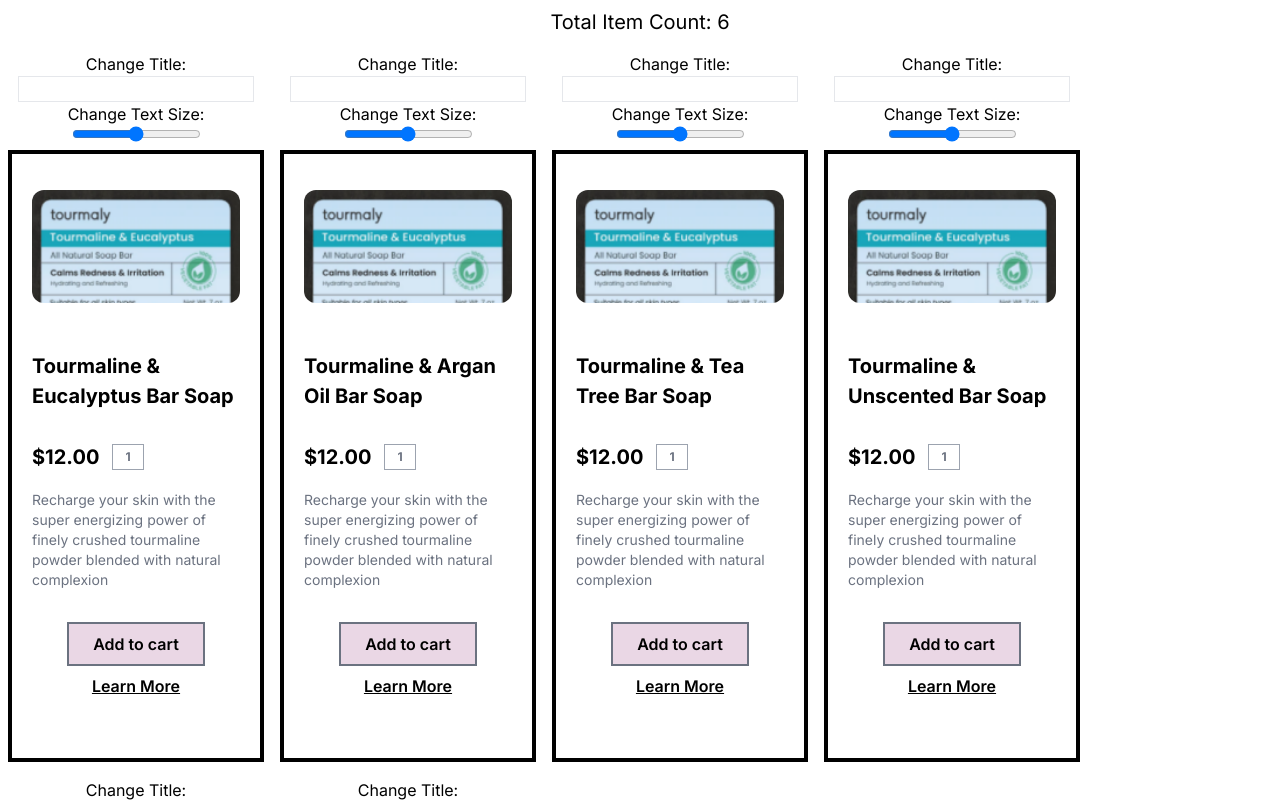
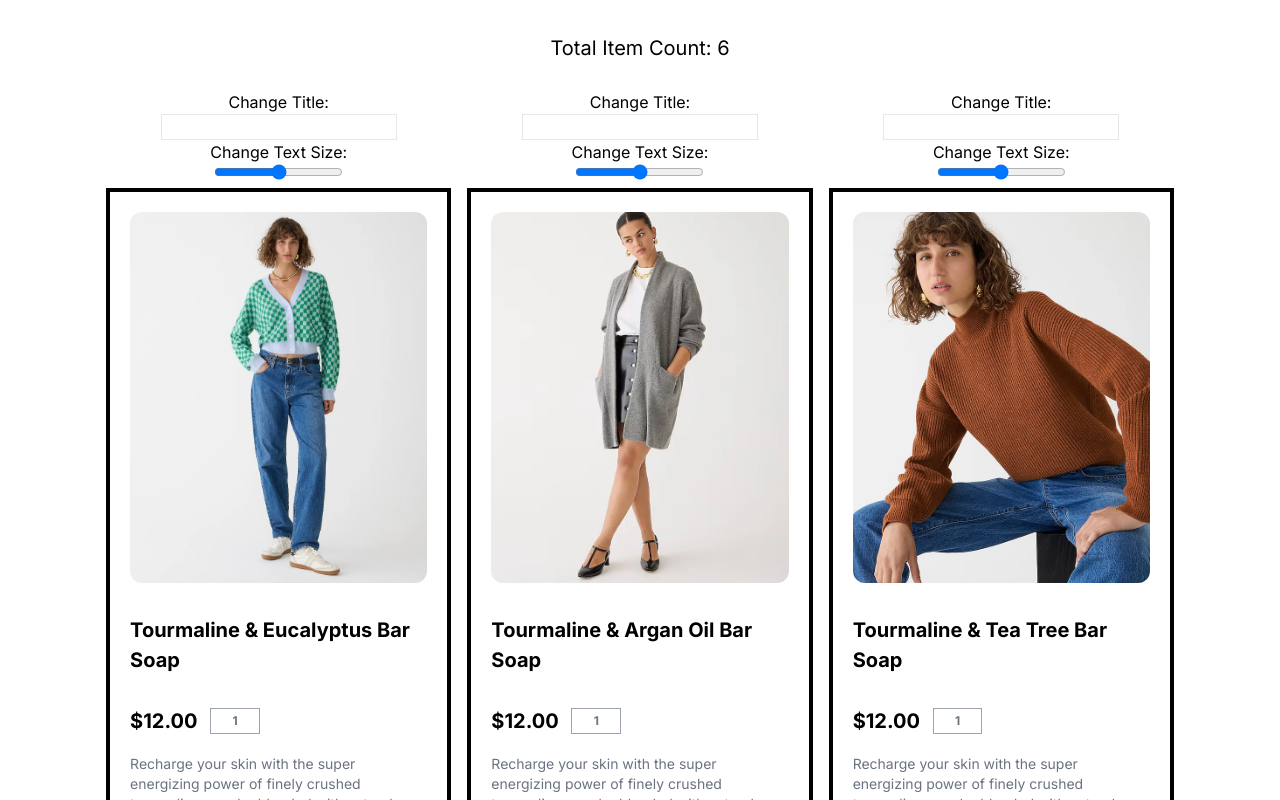
Before and after one commit to gersiomarsiento/dango, a Next.js app: page / in a window 1280 px wide. Shown: the top 800 px of the page. Built offline with nearby package versions, Linux system fonts and the light colour scheme.

Commit message:
Modificada responsiveness de elementos

```diff
--- a/src/app/Cards.jsx
+++ b/src/app/Cards.jsx
@@ -1,7 +1,7 @@
 'use client'
 import { useState } from "react"
 
- function Card ({onItemCountChange, defaultTitle, className }) {
+ function Card ({onItemCountChange, defaultTitle, imgSrc, className }) {
     const [textInput, setTextInput] = useState(""); // Title text tracker + updater
     const [fontSize, setFontSize] = useState(20); // Title size tracker + updater
     const [itemCount, setItemCount] = useState(1); // Item count tracker + updater
@@ -22,18 +22,18 @@ import { useState } from "react"
     }}
 
     return (
-        <div>
-            <div className="grid place-self-center mt-2">
+        <div className="card-container ">
+            <div className="flex flex-col place-self-center mt-2">
                 <label htmlFor="title" className="place-self-center">Change Title:</label>
                 <input id="title" name="title" type="text" className="place-self-center border" value={textInput} onChange={(text) => changeInput(text)}/>
                 <label htmlFor="font-size" className="place-self-center">Change Text Size:</label>
                 <input type="range" id="font-size" name="font-size" min="10" max="30" className="block place-self-center"  value={fontSize} onChange={(range) => changeFontSize(range)}/>
             </div>
-            <div className="flex flex-col m-2 p-5 w-64 border-4 border-black rounded-none overflow-hidden bg-white">
-                <img className="w-full rounded-xl my-4" src="image.png" alt="Tourmaly"></img>
+            <div className="flex flex-col m-2 p-5 border-4 border-black rounded-none overflow-hidden bg-white">
+                <img className="w-full rounded-xl " src={imgSrc} alt="Tourmaly"></img>
                 <div className="flex flex-col py-4">
                     <div className={`title font-bold my-4`} style={{ fontSize: `${fontSize}px`, textAlign: className==="title-centered"? "center":"left"  }}>{textInput || defaultTitle}</div>
-                    <div className="font-bold text-xl my-4">$12.00 <span><input className="border border-gray-400 w-8 text-xs text-gray-500 text-center align-middle mb-1 ml-2 leading-6 " type="number" value={itemCount || 0} onChange={(count) => changeItemCount(count)}/></span></div>
+                    <div className="font-bold text-xl my-4">$12.00 <span><input className="border border-gray-400 w-1/6 text-xs text-gray-500 text-center align-middle mb-1 ml-2 leading-6 " type="number" value={itemCount || 0} onChange={(count) => changeItemCount(count)}/></span></div>
                     <p className="text-sm text-gray-500 mb-4">
                         Recharge your skin with the super energizing power of finely crushed tourmaline powder blended with natural complexion
                     </p>
--- a/src/app/globals.css
+++ b/src/app/globals.css
@@ -3,9 +3,41 @@
 @tailwind utilities;
 
 
+body {
+  padding: 2% !important;
+}
 .main-container {
   display: flex;
+  justify-content: center;
+  padding: 1%;
   flex-direction: row;
+}
+
+.card-container {
+  display: flex;
+  flex-direction: column;
+  width: 90%;
+}
+
+@media only screen and (min-width: 800px) {
+  .card-container {
+    width: 45%;
+  }
+}
+@media only screen and (min-width: 1280px) {
+  .card-container {
+    width: 30%;
+  }
+}
+@media only screen and (min-width: 1920px) {
+  .card-container {
+    width: 22.5%;
+  }
+}
+
+
+.card-container img {
+
 }
 
 input::-webkit-outer-spin-button,
--- a/src/app/page.js
+++ b/src/app/page.js
@@ -20,27 +20,33 @@ export default function Home() {
         <Card
           onItemCountChange={handleTotalItemCountChange}
           defaultTitle="Tourmaline & Eucalyptus Bar Soap"
+          imgSrc="1.webp"
         />
         <Card
           onItemCountChange={handleTotalItemCountChange}
           defaultTitle="Tourmaline & Argan Oil Bar Soap"
+          imgSrc="2.webp"
         />
         <Card
           onItemCountChange={handleTotalItemCountChange}
           defaultTitle="Tourmaline & Tea Tree Bar Soap"
+          imgSrc="3.webp"
         />
         <Card
           onItemCountChange={handleTotalItemCountChange}
           defaultTitle="Tourmaline & Unscented Bar Soap"
+          imgSrc="4.webp"
         />
         <Card
           onItemCountChange={handleTotalItemCountChange}
           defaultTitle="Tourmaline & Tea Tree Bar Soap"
+          imgSrc="5.webp"
           className="title-centered"
         />
         <Card
           onItemCountChange={handleTotalItemCountChange}
           defaultTitle="Tourmaline & Unscented Bar Soap"
+          imgSrc="6.webp"
           className="title-centered"
         />
       </div>
```
